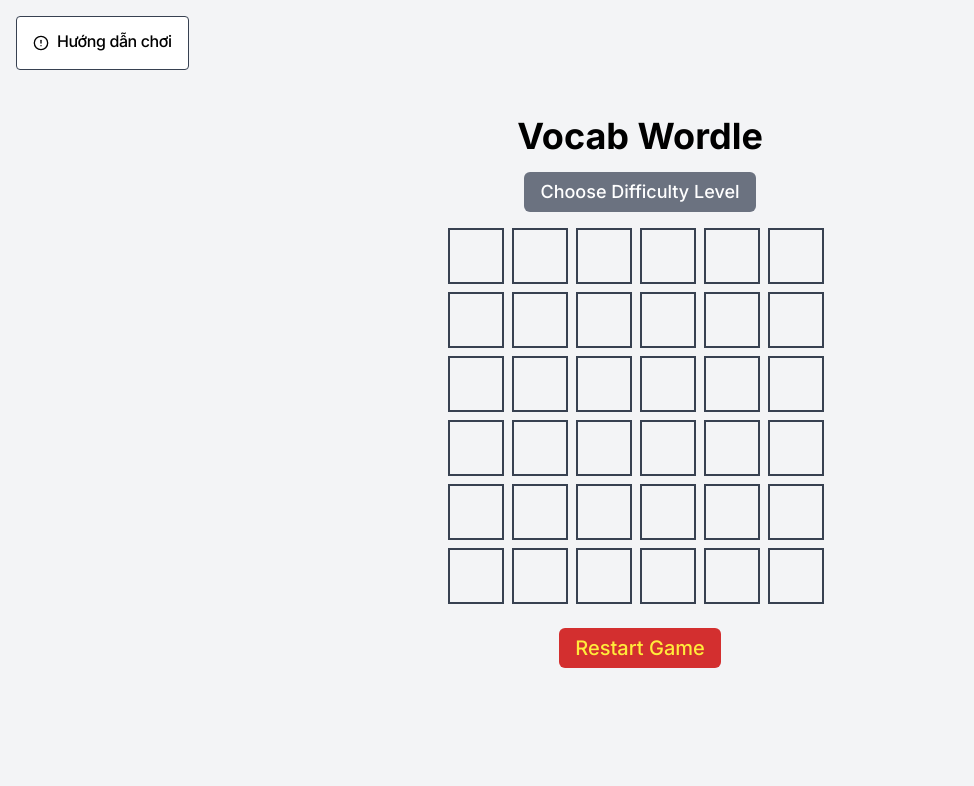
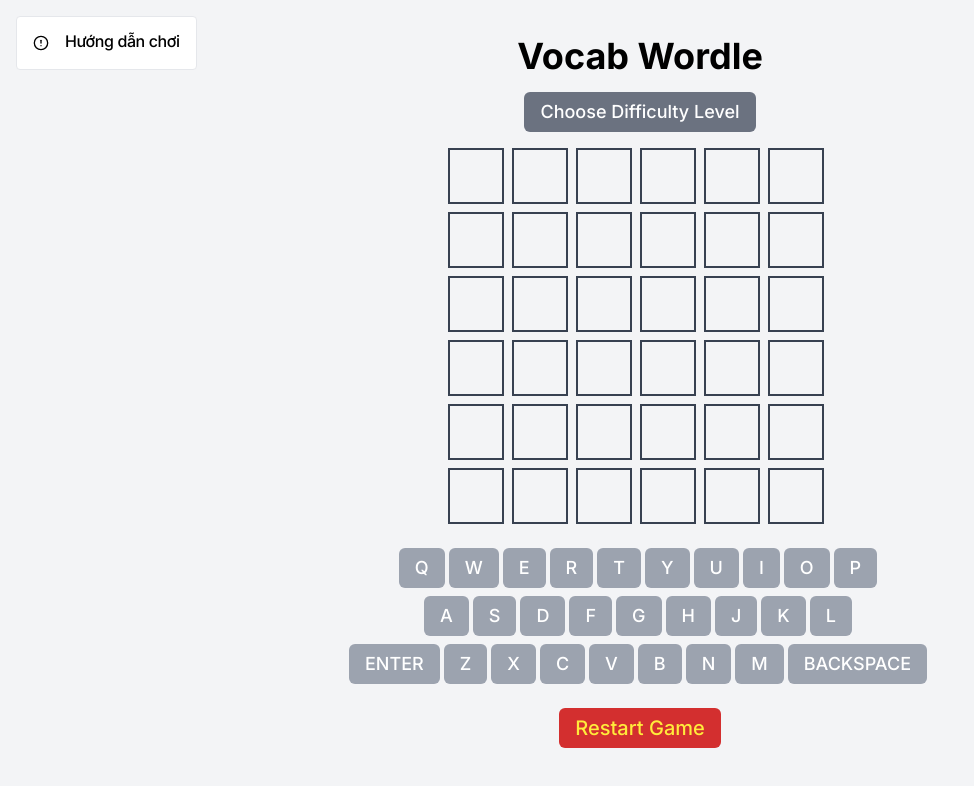
Before and after one commit to Katie2994/vocab-wordle, a Next.js app: page / in a window 1280 px wide. Shown: the top 786 px of the page, without its empty margins (0-974 px from the left). Built offline with nearby package versions, Linux system fonts and the light colour scheme.

Commit message:
Initial commit

```diff
--- a/app/Wordle.tsx
+++ b/app/Wordle.tsx
@@ -9,25 +9,59 @@ import Confetti from "react-confetti";
 import { easyWords, mediumWords, hardWords } from "./words";
 import { descriptions } from "./descriptions";
 
-const Wordle = () => {
-  const [word, setWord] = useState("");
-  const [wordDescription, setWordDescription] = useState("");
-  const [guesses, setGuesses] = useState(Array(6).fill(""));
-  const [currentGuess, setCurrentGuess] = useState("");
-  const [gameOver, setGameOver] = useState(false);
-  const [message, setMessage] = useState("");
-  const [shake, setShake] = useState(false);
-  const [showDifficultyButtons, setShowDifficultyButtons] = useState(false);
-  const [difficulty, setDifficulty] = useState("easy");
-  const [showInstructions, setShowInstructions] = useState(false);
-  const [showConfetti, setShowConfetti] = useState(false);
+const keys = [
+  ["Q", "W", "E", "R", "T", "Y", "U", "I", "O", "P"],
+  ["A", "S", "D", "F", "G", "H", "J", "K", "L"],
+  ["ENTER", "Z", "X", "C", "V", "B", "N", "M", "BACKSPACE"]
+];
+
+interface KeyboardProps {
+  onKeyPress: (key: string) => void;
+  keyStates: { [key: string]: string };
+}
+
+const Keyboard: React.FC<KeyboardProps> = ({ onKeyPress, keyStates }) => (
+  <div className="flex flex-col items-center mb-4">
+    {keys.map((row, rowIndex) => (
+      <div key={rowIndex} className="flex justify-center mb-2">
+        {row.map((key) => (
+          <Button
+            key={key}
+            onClick={() => onKeyPress(key)}
+            className={`${keyStates[key] || "bg-gray-400"} text-white text-lg mr-1`}
+          >
+            {key}
+          </Button>
+        ))}
+      </div>
+    ))}
+  </div>
+);
+
+const Wordle: React.FC = () => {
+  const [word, setWord] = useState<string>("");
+  const [wordDescription, setWordDescription] = useState<string>("");
+  const [guesses, setGuesses] = useState<string[]>(Array(6).fill(""));
+  const [currentGuess, setCurrentGuess] = useState<string>("");
+  const [gameOver, setGameOver] = useState<boolean>(false);
+  const [message, setMessage] = useState<string>("");
+  const [shake, setShake] = useState<boolean>(false);
+  const [showDifficultyButtons, setShowDifficultyButtons] = useState<boolean>(false);
+  const [difficulty, setDifficulty] = useState<string>("easy");
+  const [showInstructions, setShowInstructions] = useState<boolean>(false);
+  const [showConfetti, setShowConfetti] = useState<boolean>(false);
+  const [windowDimensions, setWindowDimensions] = useState<{ width: number; height: number }>({
+    width: 0,
+    height:0,
+  });
+  const [keyStates, setKeyStates] = useState<{ [key: string]: string }>({});
 
   const instructions = `Hướng dẫn chơi: Nhập từ dự đoán của bạn và nhấn Enter. Bạn có 6 lượt đoán. Màu xanh lá cây nghĩa là chữ cái đúng vị trí, màu vàng nghĩa là chữ cái đúng nhưng sai vị trí, và màu xám nghĩa là chữ cái sai. Các từ phải có 6 chữ cái.
 Chọn chế độ chơi: Nhấn nút "Choose Difficulty Level" để chọn mức độ dễ, trung bình hoặc khó.`;
 
   useEffect(() => {
     const selectWord = () => {
-      let selectedWord;
+      let selectedWord: string;
       switch (difficulty) {
         case "easy":
           selectedWord = easyWords[Math.floor(Math.random() * easyWords.length)];
@@ -48,10 +82,47 @@ Chọn chế độ chơi: Nhấn nút "Choose Difficulty Level" để chọn m
     selectWord();
   }, [difficulty]);
 
+  useEffect(() => {
+    let confettiTimeout: ReturnType<typeof setTimeout>;
+    if (showConfetti) {
+      confettiTimeout = setTimeout(() => {
+        setShowConfetti(false);
+      }, 10000); // 10 seconds
+    }
+
+    return () => clearTimeout(confettiTimeout);
+  }, [showConfetti]);
+
+  useEffect(() => {
+    const handleResize = () => {
+      setWindowDimensions({
+        width: window.innerWidth,
+        height: window.innerHeight,
+      });
+    };
+
+    window.addEventListener("resize", handleResize);
+    return () => window.removeEventListener("resize", handleResize);
+  }, []);
+
+  const updateKeyStates = (guess: string) => {
+    const newKeyStates = { ...keyStates };
+    guess.split("").forEach((letter, index) => {
+      if (word[index] === letter) {
+        newKeyStates[letter] = "bg-green-500";
+      } else if (word.includes(letter)) {
+        newKeyStates[letter] = "bg-yellow-500";
+      } else {
+        newKeyStates[letter] = "bg-gray-500";
+      }
+    });
+    setKeyStates(newKeyStates);
+  };
+
   const handleKeyPress = (key: string) => {
     if (gameOver) return;
 
-    if (key === "Enter") {
+    if (key === "ENTER") {
       if (currentGuess.length !== word.length) {
         setMessage(`Word must be ${word.length} letters long`);
         setShake(true);
@@ -62,6 +133,7 @@ Chọn chế độ chơi: Nhấn nút "Choose Difficulty Level" để chọn m
       const currentGuessIndex = newGuesses.findIndex((guess) => guess === "");
       newGuesses[currentGuessIndex] = currentGuess;
       setGuesses(newGuesses);
+      updateKeyStates(currentGuess);
       setCurrentGuess("");
 
       if (currentGuess === word) {
@@ -72,7 +144,7 @@ Chọn chế độ chơi: Nhấn nút "Choose Difficulty Level" để chọn m
         setGameOver(true);
         setMessage(`Game over! The word was ${word}`);
       }
-    } else if (key === "Backspace") {
+    } else if (key === "BACKSPACE") {
       setCurrentGuess((prev) => prev.slice(0, -1));
     } else if (/^[A-Za-z]$/.test(key) && currentGuess.length < word.length) {
       setCurrentGuess((prev) => prev + key.toUpperCase());
@@ -80,7 +152,7 @@ Chọn chế độ chơi: Nhấn nút "Choose Difficulty Level" để chọn m
   };
 
   useEffect(() => {
-    const handleKeyDown = (e: KeyboardEvent) => handleKeyPress(e.key);
+    const handleKeyDown = (e: KeyboardEvent) => handleKeyPress(e.key.toUpperCase());
     window.addEventListener("keydown", handleKeyDown);
     return () => window.removeEventListener("keydown", handleKeyDown);
   }, [currentGuess, gameOver, word]);
@@ -126,7 +198,7 @@ Chọn chế độ chơi: Nhấn nút "Choose Difficulty Level" để chọn m
   };
 
   const restartGame = () => {
-    let selectedWord;
+    let selectedWord: string;
     switch (difficulty) {
       case "easy":
         selectedWord = easyWords[Math.floor(Math.random() * easyWords.length)];
@@ -147,11 +219,19 @@ Chọn chế độ chơi: Nhấn nút "Choose Difficulty Level" để chọn m
     setGameOver(false);
     setMessage("");
     setShowConfetti(false);
+    setKeyStates({});
   };
 
   return (
     <div className="flex flex-col items-center justify-center min-h-screen bg-gray-100 p-4">
-      {showConfetti && <Confetti />}
+      {showConfetti && (
+        <Confetti
+          width={windowDimensions.width}
+          height={windowDimensions.height}
+          wind={0.01}
+          gravity={0.6}
+        />
+      )}
       <motion.h1
         className="text-4xl font-bold mb-4"
         initial={{ opacity: 0, y: -50 }}
@@ -161,19 +241,43 @@ Chọn chế độ chơi: Nhấn nút "Choose Difficulty Level" để chọn m
         Vocab Wordle
       </motion.h1>
       <div className="flex justify-center mb-4">
-        <Button onClick={() => setShowDifficultyButtons(!showDifficultyButtons)} className="bg-gray-500 text-white text-lg">
+        <Button
+          onClick={() => setShowDifficultyButtons(!showDifficultyButtons)}
+          className="bg-gray-500 text-white text-lg"
+        >
           Choose Difficulty Level
         </Button>
       </div>
       {showDifficultyButtons && (
         <div className="flex justify-center mb-4">
-          <Button onClick={() => { setDifficulty("easy"); setShowDifficultyButtons(false); restartGame(); }} className="bg-[#0d47a1] text-white text-lg mr-2">
+          <Button
+            onClick={() => {
+              setDifficulty("easy");
+              setShowDifficultyButtons(false);
+              restartGame();
+            }}
+            className="bg-[#0d47a1] text-white text-lg mr-2"
+          >
             Easy
           </Button>
-          <Button onClick={() => { setDifficulty("medium"); setShowDifficultyButtons(false); restartGame(); }} className="bg-[#0d47a1] text-white text-lg mr-2">
+          <Button
+            onClick={() => {
+              setDifficulty("medium");
+              setShowDifficultyButtons(false);
+              restartGame();
+            }}
+            className="bg-[#0d47a1] text-white text-lg mr-2"
+          >
             Medium
           </Button>
-          <Button onClick={() => { setDifficulty("hard"); setShowDifficultyButtons(false); restartGame(); }} className="bg-[#0d47a1] text-white text-lg">
+          <Button
+            onClick={() => {
+              setDifficulty("hard");
+              setShowDifficultyButtons(false);
+              restartGame();
+            }}
+            className="bg-[#0d47a1] text-white text-lg"
+          >
             Hard
           </Button>
         </div>
@@ -185,7 +289,16 @@ Chọn chế độ chơi: Nhấn nút "Choose Difficulty Level" để chọn m
       >
         {renderGrid()}
       </motion.div>
-      <Button onClick={restartGame} className="mb-4" style={{ backgroundColor: '#d32f2f', color: '#ffeb3b', fontSize: '1.25rem' }}>
+      <Keyboard onKeyPress={handleKeyPress} keyStates={keyStates} />
+      <Button
+        onClick={restartGame}
+        className="mb-4"
+        style={{
+          backgroundColor: "#d32f2f",
+          color: "#ffeb3b",
+          fontSize: "1.25rem",
+        }}
+      >
         Restart Game
       </Button>
       {message && (
@@ -193,6 +306,8 @@ Chọn chế độ chơi: Nhấn nút "Choose Difficulty Level" để chọn m
           initial={{ opacity: 0, y: 20 }}
           animate={{ opacity: 1, y: 0 }}
           transition={{ duration: 0.5 }}
+          className="mt-3 p-4 bg-white border-gray-300 rounded-md"
+
         >
           <Alert>
             <AlertCircle className="h-4 w-4" />
@@ -202,20 +317,29 @@ Chọn chế độ chơi: Nhấn nút "Choose Difficulty Level" để chọn m
               <AlertDescription>Better luck next time!</AlertDescription>
             )}
             {gameOver && (
-              <AlertDescription style={{ whiteSpace: "pre-line" }}>{`Word Description:\n${wordDescription.replace(/\.\s+/g, '.\n')}`}</AlertDescription>
+              <AlertDescription
+                style={{ whiteSpace: "pre-line" }}
+              >{`Word Description:\n${wordDescription.replace(
+                /\.\s+/g,
+                ".\n"
+              )}`}</AlertDescription>
             )}
           </Alert>
         </motion.div>
+
       )}
-      <div className="absolute top-4 left-4">
+      <div className="absolute top-4 left-4 mr-4">
         <motion.div
-          className="p-4 bg-white border border-gray-700 rounded cursor-pointer flex items-center"
+          className="p-4 bg-white border border-gray-200 rounded cursor-pointer flex items-center"
           onClick={() => setShowInstructions(!showInstructions)}
+          style={{ overflow: 'hidden' }}
         >
-          <AlertCircle className="h-4 w-4 mr-2" />
+          <AlertCircle className={`mr-4 ${showInstructions ? 'h-8 w-8' : 'h-4 w-4'}`} />
           <div>
             <AlertTitle>Hướng dẫn chơi</AlertTitle>
-            {showInstructions && <AlertDescription>{instructions}</AlertDescription>}
+            {showInstructions && (
+              <AlertDescription>{instructions}</AlertDescription>
+            )}
           </div>
         </motion.div>
       </div>
--- a/app/words.ts
+++ b/app/words.ts
@@ -1,9 +1,9 @@
 export const easyWords = [
-        'ORANGE', 'PURPLE', 'BANANA', 'GUITAR', 'SUMMER', 'WINTER', 'SPRING', 'AUTUMN', 'FRIEND', 'CANDLE', 'ANIMAL', 'BOTTLE', 'CARROT', 'CIRCLE', 'DESERT', 'FAMILY', 'FLOWER', 'BEAGLE', 'KITTEN', 'LAPTOP', 'LEMON', 'MONKEY', 'OFFICE', 'PEOPLE', 'PICNIC', 'PLEASE', 'PENCIL', 'CAMERA', 'COFFEE', 'PILLOW', 'SOCCER'
+    'ORANGE', 'PURPLE', 'BANANA', 'GUITAR', 'SUMMER', 'WINTER', 'SPRING', 'AUTUMN', 'FRIEND', 'CANDLE', 'ANIMAL', 'BOTTLE', 'CARROT', 'CIRCLE', 'DESERT', 'FAMILY', 'FLOWER', 'BEAGLE', 'KITTEN', 'LAPTOP', 'CHERRY', 'MONKEY', 'OFFICE', 'PEOPLE', 'PICNIC', 'PLEASE', 'PENCIL', 'CAMERA', 'COFFEE', 'PILLOW', 'SOCCER', 'GARDEN', 'DANGER'
 ];
 
 export const mediumWords = [
-    'BREEZY', 'BUNGEE', 'CASTLE', 'DANGER', 'ECLIPSE', 'FABRIC', 'GARDEN', 'HELIUM', 'INSECT', 'JIGSAW', 'KNIGHT', 'LIZARD', 'MAKEUP', 'NEEDLE', 'OXYGEN', 'PALACE', 'ROCKET', 'SAFARI', 'KEYPAD', 'TUNNEL', 'ABSURD', 'BISHOP', 'CRUSTY', 'DECADE', 'ENIGMA', 'FELINE', 'GALAXY', 'HAZARD', 'IGNITE', 'JUMBLE', 'KERNEL', 'MAMMAL', 'ORACLE', 'PLASMA', 'QUIVER', 'REMOTE', 'TRAGIC'
+    'BREEZY', 'BUNGEE', 'CASTLE', 'ECLIPSE', 'FABRIC', 'HELIUM', 'INSECT', 'JIGSAW', 'KNIGHT', 'LIZARD', 'MAKEUP', 'NEEDLE', 'OXYGEN', 'PALACE', 'ROCKET', 'SAFARI', 'KEYPAD', 'TUNNEL', 'ABSURD', 'BISHOP', 'CRUSTY', 'DECADE', 'ENIGMA', 'FELINE', 'GALAXY', 'HAZARD', 'IGNITE', 'JUMBLE', 'KERNEL', 'MAMMAL', 'ORACLE', 'PLASMA', 'QUIVER', 'REMOTE', 'TRAGIC'
 ];
 
 export const hardWords = [
--- a/package.json
+++ b/package.json
@@ -17,6 +17,7 @@
     "lucide-react": "^0.400.0",
     "next": "14.2.4",
     "react": "^18",
+    "react-confetti": "^6.1.0",
     "react-dom": "^18",
     "shadcn-ui": "^0.8.0",
     "tailwind-merge": "^2.3.0",
```
Also changed, not shown: app/descriptions.ts (+7 -7 lines), 1 other file (tests, documents, lock files or other folders).
